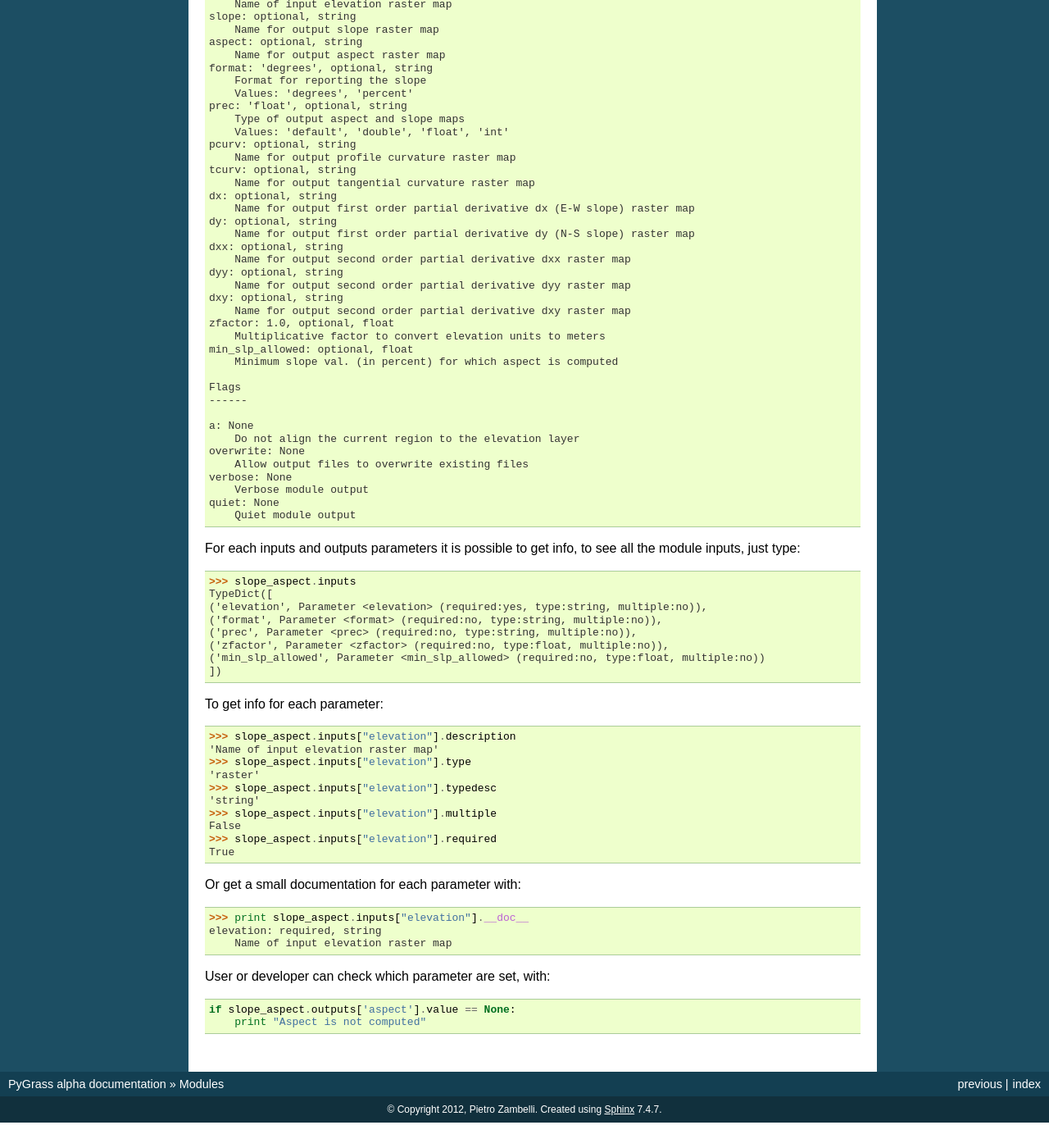
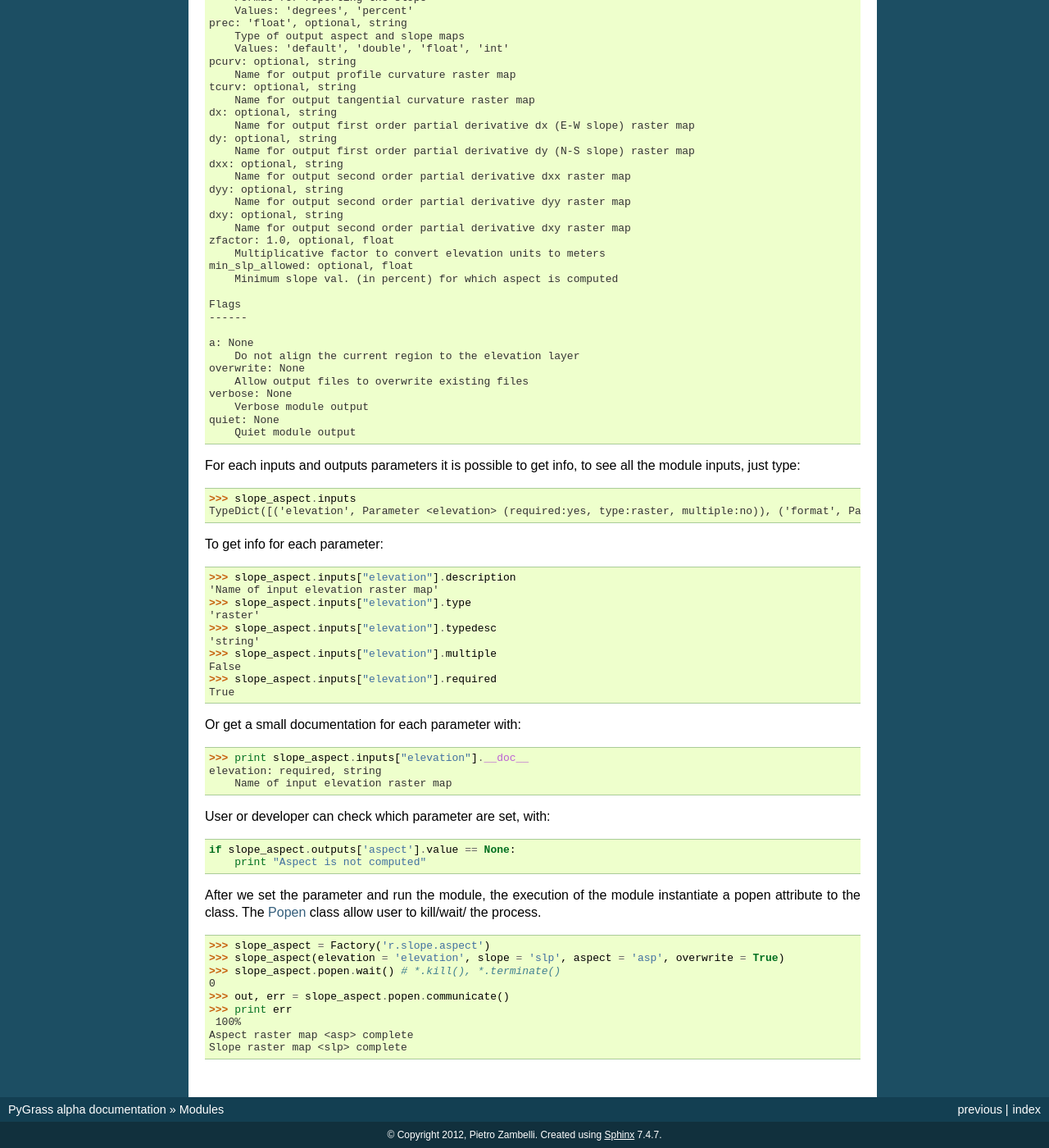
Before and after one commit to cz172638/pygrass, a Sphinx documentation site: the page built from docs/modules.rst, in a window 1280 px wide and 1400 px high, scrolled down 1586 px. Shown: the whole window at 82% size. Built offline with Sphinx 7.4.7, drawn with Linux system fonts in a browser that asks for light colours; before the commit the page ends 2955 px from its top, so only the background shows below that; some of the changed text lies outside the part shown.

Commit message:
Fix, stdin, stdout, stderr in Factory popen

```diff
--- a/docs/modules.rst
+++ b/docs/modules.rst
@@ -140,13 +134,7 @@ For each inputs and outputs parameters it is possible to get info, to see all
 the module inputs, just type: ::
 
     >>> slope_aspect.inputs #doctest: +NORMALIZE_WHITESPACE
-    TypeDict([
-    ('elevation', Parameter <elevation> (required:yes, type:string, multiple:no)),
-    ('format', Parameter <format> (required:no, type:string, multiple:no)),
-    ('prec', Parameter <prec> (required:no, type:string, multiple:no)),
-    ('zfactor', Parameter <zfactor> (required:no, type:float, multiple:no)),
-    ('min_slp_allowed', Parameter <min_slp_allowed> (required:no, type:float, multiple:no))
-    ])
+    TypeDict([('elevation', Parameter <elevation> (required:yes, type:raster, multiple:no)), ('format', Parameter <format> (required:no, type:string, multiple:no)), ('prec', Parameter <prec> (required:no, type:string, multiple:no)), ('zfactor', Parameter <zfactor> (required:no, type:float, multiple:no)), ('min_slp_allowed', Parameter <min_slp_allowed> (required:no, type:float, multiple:no))])
 
 To get info for each parameter: ::
 
@@ -172,3 +160,22 @@ User or developer can check which parameter are set, with: ::
 
     if slope_aspect.outputs['aspect'].value == None:
         print "Aspect is not computed"
+
+
+After we set the parameter and run the module, the execution of the module
+instantiate a popen attribute to the class. The `Popen`_ class allow user
+to kill/wait/ the process. ::
+
+    >>> slope_aspect = Factory('r.slope.aspect')
+    >>> slope_aspect(elevation = 'elevation', slope = 'slp', aspect = 'asp', overwrite = True)
+    >>> slope_aspect.popen.wait() # *.kill(), *.terminate()
+    0
+    >>> out, err = slope_aspect.popen.communicate()
+    >>> print err
+     100%
+    Aspect raster map <asp> complete
+    Slope raster map <slp> complete
+    <BLANKLINE>
+
+
+.. _Popen: http://docs.python.org/library/subprocess.html#Popen
```
Also changed, not shown: other parts of docs/modules.rst (+0 -6 lines), 1 other file.
